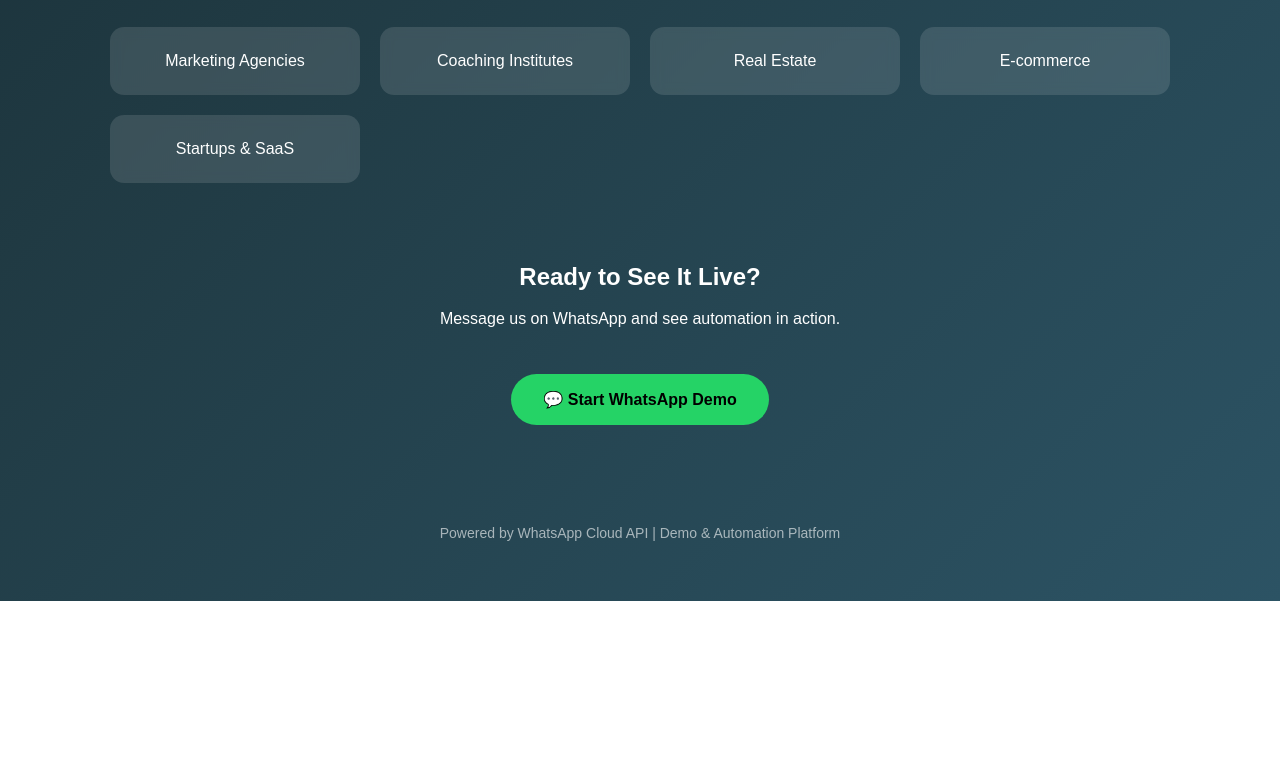
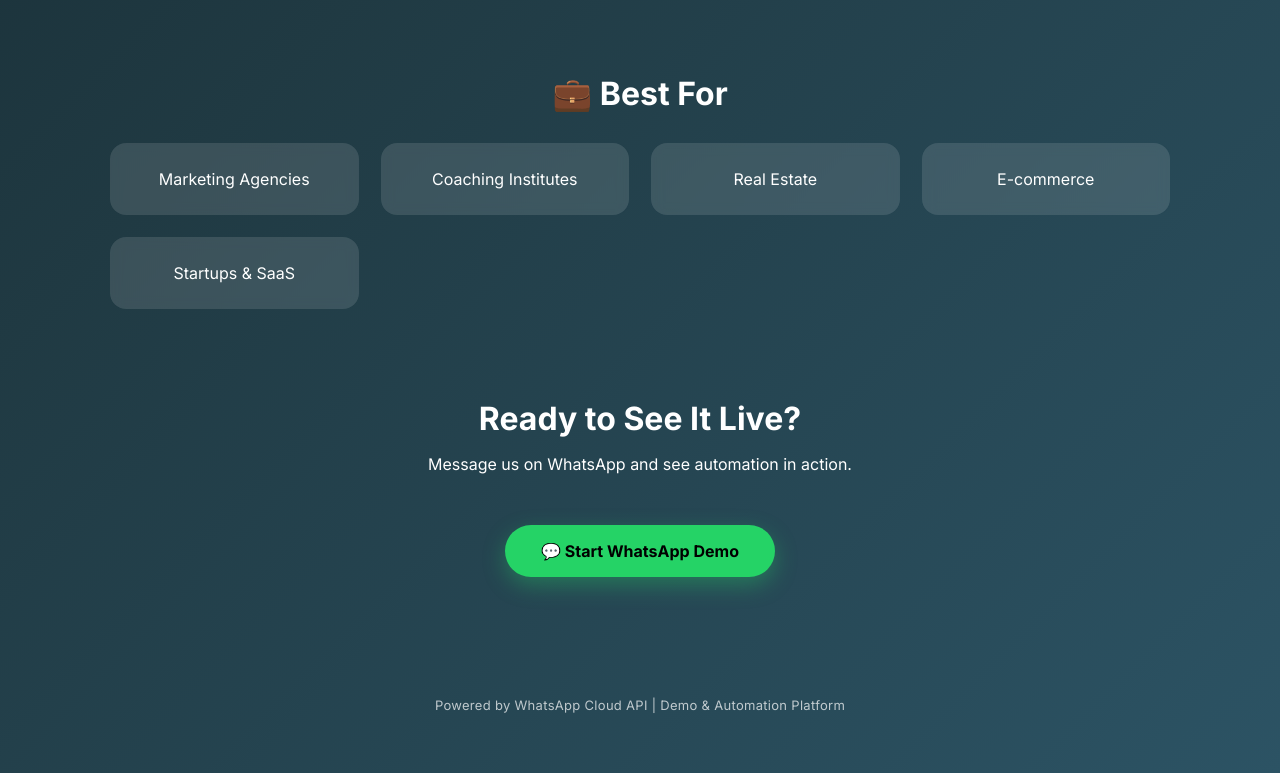
Before and after one commit to anshraj27897-del/whatsapp-cloud-platform, a plain HTML site: page index.html in a window 1280 px wide. Shown: the part 1353-2126 px from the top of the page. Before the commit the page ends 1954 px from the top, so only its background shows below. Drawn offline with Linux system fonts and the light colour scheme.

Commit message:
Refactor styles in style.css for improved design
Updated font family, adjusted margins and paddings, and enhanced hover effects for cards and buttons.

```diff
--- a/style.css
+++ b/style.css
@@ -4,7 +4,7 @@
 
 body {
   margin: 0;
-  font-family: Arial, Helvetica, sans-serif;
+  font-family: 'Inter', system-ui, -apple-system, BlinkMacSystemFont, sans-serif;
   background: linear-gradient(135deg, #0f2027, #203a43, #2c5364);
   color: #ffffff;
   text-align: center;
@@ -17,57 +17,77 @@ body {
 }
 
 h1 {
-  font-size: 42px;
-  margin-bottom: 10px;
+  font-size: 44px;
+  margin-bottom: 12px;
 }
 
 .subtitle {
   font-size: 18px;
   opacity: 0.9;
+  max-width: 800px;
+  margin: auto;
 }
 
 .section {
-  margin-top: 80px;
+  margin-top: 90px;
+}
+
+.section h2 {
+  font-size: 32px;
+  margin-bottom: 15px;
 }
 
 .cards {
   display: grid;
   grid-template-columns: repeat(auto-fit, minmax(240px, 1fr));
-  gap: 20px;
+  gap: 22px;
   margin-top: 30px;
 }
 
 .card {
   background: rgba(255, 255, 255, 0.12);
-  padding: 25px;
-  border-radius: 14px;
+  padding: 26px;
+  border-radius: 16px;
   backdrop-filter: blur(6px);
+  transition: transform 0.3s ease, box-shadow 0.3s ease;
+}
+
+.card:hover {
+  transform: translateY(-6px);
+  box-shadow: 0 14px 35px rgba(0, 0, 0, 0.3);
 }
 
 .card h3 {
   color: #25D366;
-  margin-bottom: 10px;
+  margin-bottom: 8px;
+}
+
+.card p {
+  font-size: 15px;
+  opacity: 0.9;
 }
 
 .btn {
   display: inline-block;
-  margin-top: 30px;
-  padding: 16px 32px;
+  margin-top: 35px;
+  padding: 16px 36px;
   background: #25D366;
   color: #000;
-  font-weight: bold;
+  font-weight: 700;
   border-radius: 50px;
   text-decoration: none;
-  transition: 0.3s;
+  transition: all 0.3s ease;
+  box-shadow: 0 8px 22px rgba(37, 211, 102, 0.35);
 }
 
 .btn:hover {
-  transform: scale(1.05);
+  transform: scale(1.08);
   background: #1ebe5d;
 }
 
 footer {
-  margin-top: 100px;
-  font-size: 14px;
-  opacity: 0.6;
+  margin-top: 120px;
+  font-size: 13px;
+  opacity: 0.7;
+  letter-spacing: 0.3px;
 }
```
